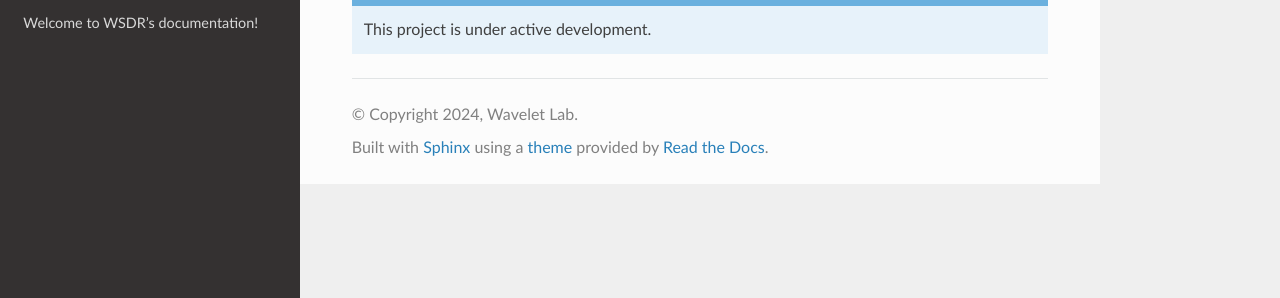
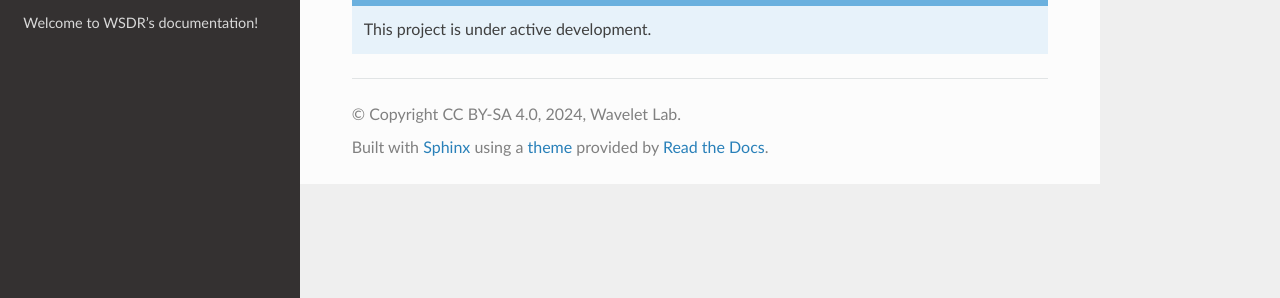
Before and after one commit to wavelet-lab/docs, a Sphinx documentation site: the page built from source/index.rst, in a window 1280 px wide. Shown: the part 183-481 px from the top of the page. Built offline with Sphinx 7.4.7 and the Read the Docs theme 2.0.0, drawn with Linux system fonts in a browser that asks for light colours.

Commit message:
License.

```diff
--- a/source/conf.py
+++ b/source/conf.py
@@ -3,7 +3,7 @@
 # -- Project information
 
 project = 'WSDR'
-copyright = '2024, Wavelet Lab'
+copyright = 'CC BY-SA 4.0, 2024, Wavelet Lab'
 author = 'Wavelet Lab'
 
 # -- General configuration
```
